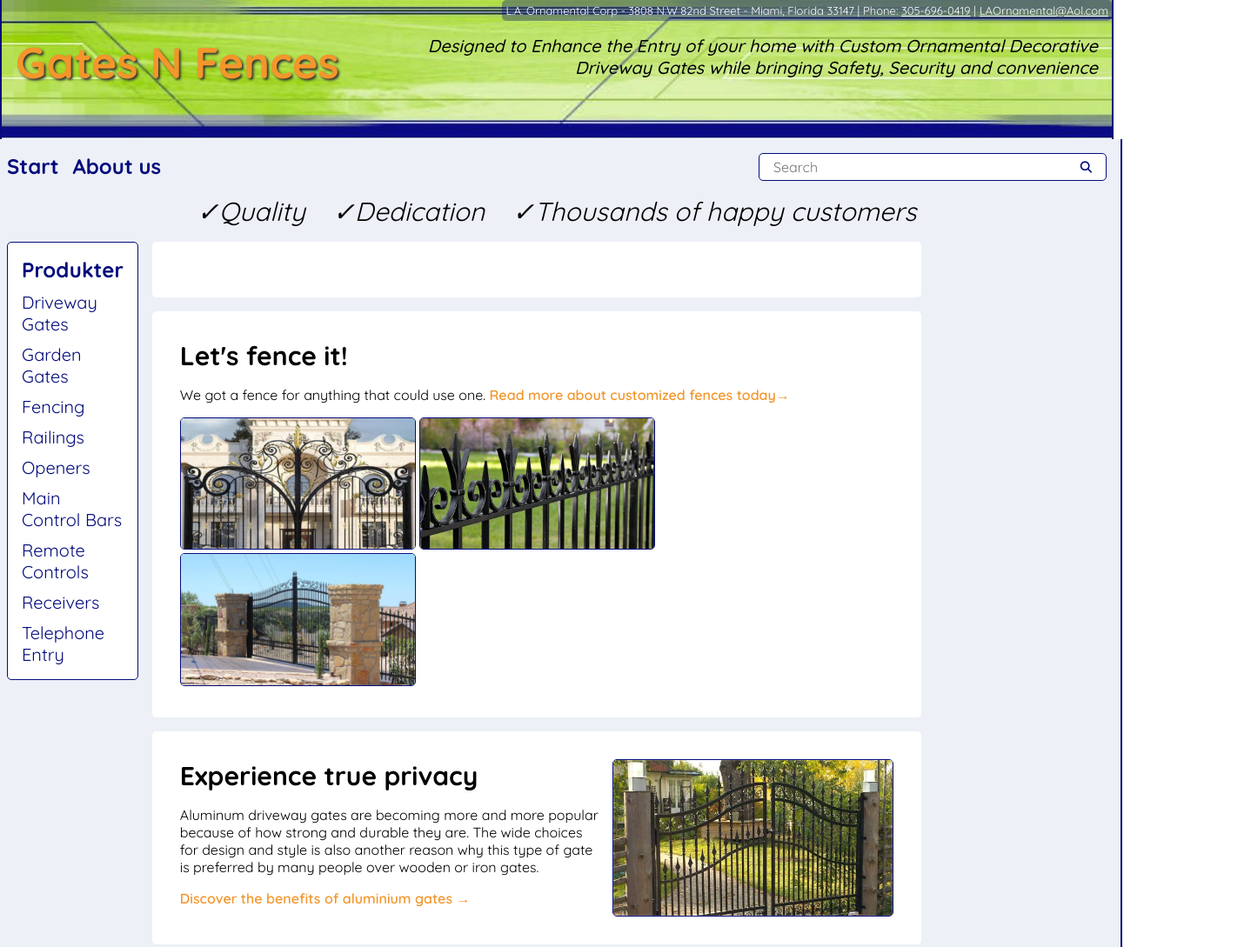
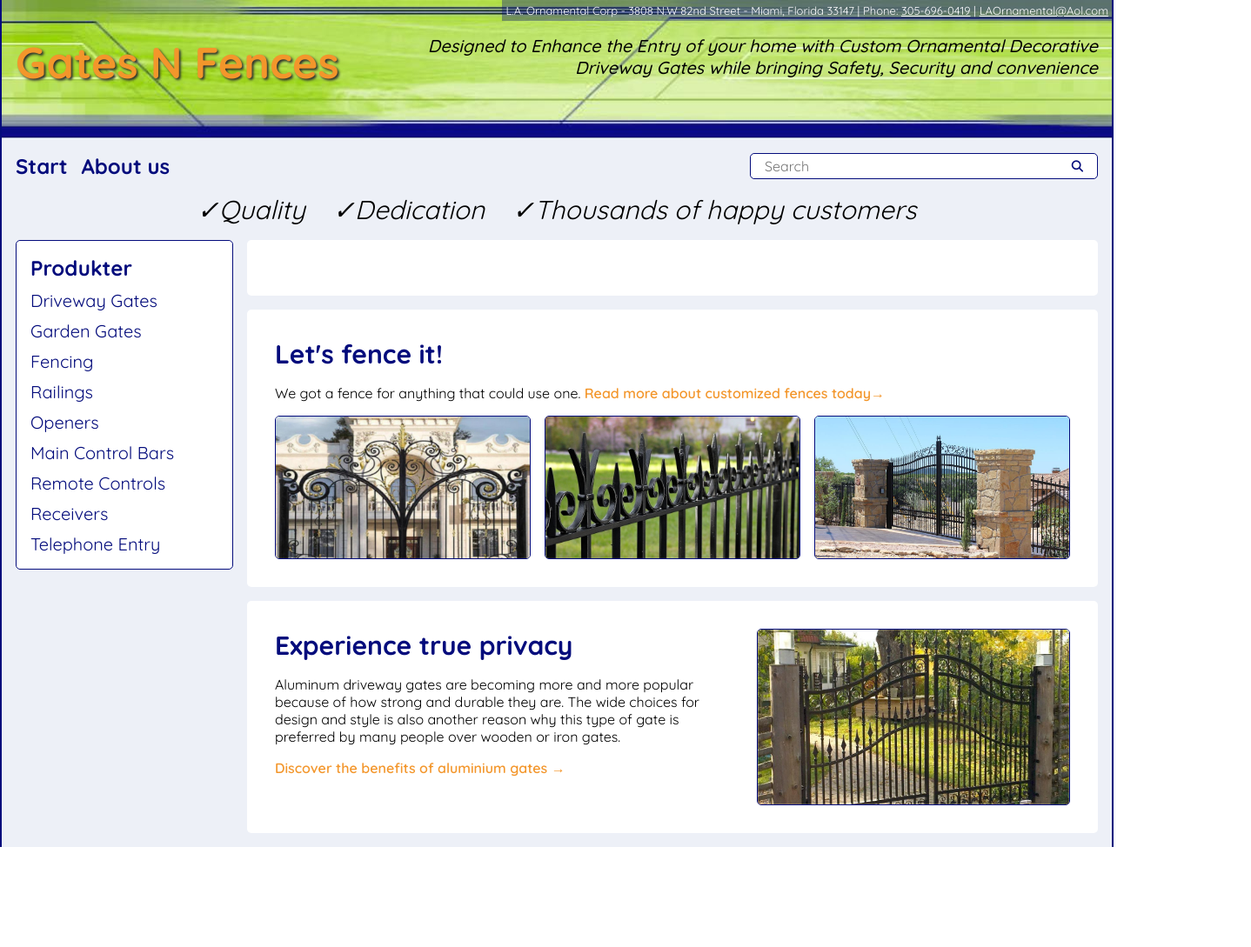
Before and after one commit to hannakinnander/gor-om-mig, a website: page index.html in a window 1280 px wide. Shown: the top 1089 px of the page at 87% size, 1438 px wide, since content can reach past the window. After the commit the page ends 974 px from the top, so only its background shows below. Drawn offline with Linux system fonts and the light colour scheme.

Commit message:
fixed sizing for main-content

```diff
--- a/index.html
+++ b/index.html
@@ -124,7 +124,7 @@
                     <p>We got a fence for anything that could use one.
                         <a href="#">Read more about customized fences today→</a>
                     </p>
-                    <div>
+                    <div class="img-div">
                         <img src="./img/gate2.jpg" alt="Fancy gate">
                         <img src="./img/fence.jpg" alt="Fancy fence">
                         <img src="./img/gate3.jpg" alt="Fancy gate">
--- a/src/_general-mixins.scss
+++ b/src/_general-mixins.scss
@@ -18,6 +18,7 @@
     padding-right: 1rem;
 }
 
+
 @mixin make-flex-column {
     display: flex;
     flex-direction: column;
@@ -35,23 +36,34 @@
 
 @mixin article-base {
     @include rounded-no-border;
+
     h3 {
         font-size: 30px;
+        color: $blue-color;
     }
     a {
         text-decoration: none;
         font-weight: 600;
         color: $orange-color;
     }
+    .img-div {
+        @include make-flex;
+        padding: 0;
+        gap: 1rem;
+        flex: 1;
+
+    }
     img {
         @include rounded-blue-border;
         aspect-ratio: 16 / 9;
-        overflow: hidden;
+        width: 100%;
+        min-width: 0;
+        flex: 1;
     }
     padding: 2rem;
     margin-bottom: 1rem;
     gap: 1rem;
     background-color: white;
-    max-width: 70%;
+    // max-width: 70%;
     height: fit-content;
 }
--- a/src/components/_header.scss
+++ b/src/components/_header.scss
@@ -9,11 +9,10 @@ body {
 
 header {
     max-width: 1300px;
-    @include make-flex-column;
-    @include sideborder;
 }
 .header-img {
     @include make-flex-column;
+    @include sideborder;
     background-image: url('/img/header-1300x160.jpg');
     background-repeat: no-repeat;
     height: 160px;
@@ -21,9 +20,7 @@ header {
 
 .contact-information {
     @include make-flex;
-    @include rounded-no-border;
     align-self: flex-end;
-    flex-wrap: wrap;
     background-color: $blue-color-transparent;
     color: white;
     padding: 4px;
@@ -61,61 +58,3 @@ header {
         }
     }
 }
-.header-menu {
-    height: 50px;
-    max-width: 1300px;
-    @include make-flex;
-    justify-content: space-between;
-    align-items: center;
-    background-color: $grey-color;
-    .header-menu-links {
-        @include make-flex;
-        padding: 0;
-        gap: 1rem;
-        .contact-link {
-            display: none;
-        }
-    }
-    a {
-        color: $blue-color;
-        font-size: 1.5rem;
-        font-weight: 700;
-        text-decoration: none;
-    }
-    a:hover {
-        scale: 1.1;
-    }
-    }
-    .search {
-        flex: 1;
-        max-width: 400px;
-        @include rounded-blue-border;
-        @include make-flex;
-        justify-content: space-between;
-        background-color: white;
-        input {
-            @include rounded-no-border;
-            flex: 1;
-            outline: none;
-            background-color: white;
-            font-size: 1rem;
-        }
-        button {
-            @include rounded-no-border;
-            color: $blue-color;
-            background-color: white;
-            width: fit-content;
-            height: 30px;
-        }
-        button:hover {
-            cursor: pointer;
-            color: $orange-color;
-        }
-    }
-    .search:hover {
-        transform: translateY(-1px);
-    }
-
-    .checked-words {
-        align-self: center;
-}
--- a/src/components/_main-content.scss
+++ b/src/components/_main-content.scss
@@ -2,6 +2,7 @@
 @use "../variables.scss" as *;
 
 .container {
+    width: 100%;
     @include make-flex-column;
     gap: 1rem;
     @include sideborder;
@@ -22,6 +23,7 @@
 .main-content {
     @include make-flex;
     gap: 1rem;
+    width: 100%;
     max-width: 1300px;
     // min-height: 100dvh;
     // padding-top: 1rem;
@@ -74,6 +76,7 @@
 }
 main {
     flex: 1;
+    min-width: 0;
 }
 
 .article-type1 {
@@ -91,9 +94,9 @@ main {
     @include make-flex-column;
     @include article-base;
 
-    img {
-        max-width: 33%;
-    }
+    // img {
+    //     max-width: 33%;
+    // }
 }
 
 .article-type3 {
--- a/src/components/_upper-menu.scss
+++ b/src/components/_upper-menu.scss
@@ -2,8 +2,7 @@
 @use "../variables" as *;
 
 .upper-menu {
-    // height: 50px;
-    max-width: 1300px;
+    // max-width: 1300px;
     @include make-flex;
     justify-content: space-between;
     padding-top: 1rem;
@@ -44,7 +43,6 @@
         color: $blue-color;
         background-color: white;
         width: fit-content;
-        height: 30px;
     }
     button:hover {
         cursor: pointer;
```
Also changed, not shown: dist/styles.css, 1 other file. Lines whose indentation alone changed are shown as unchanged.
